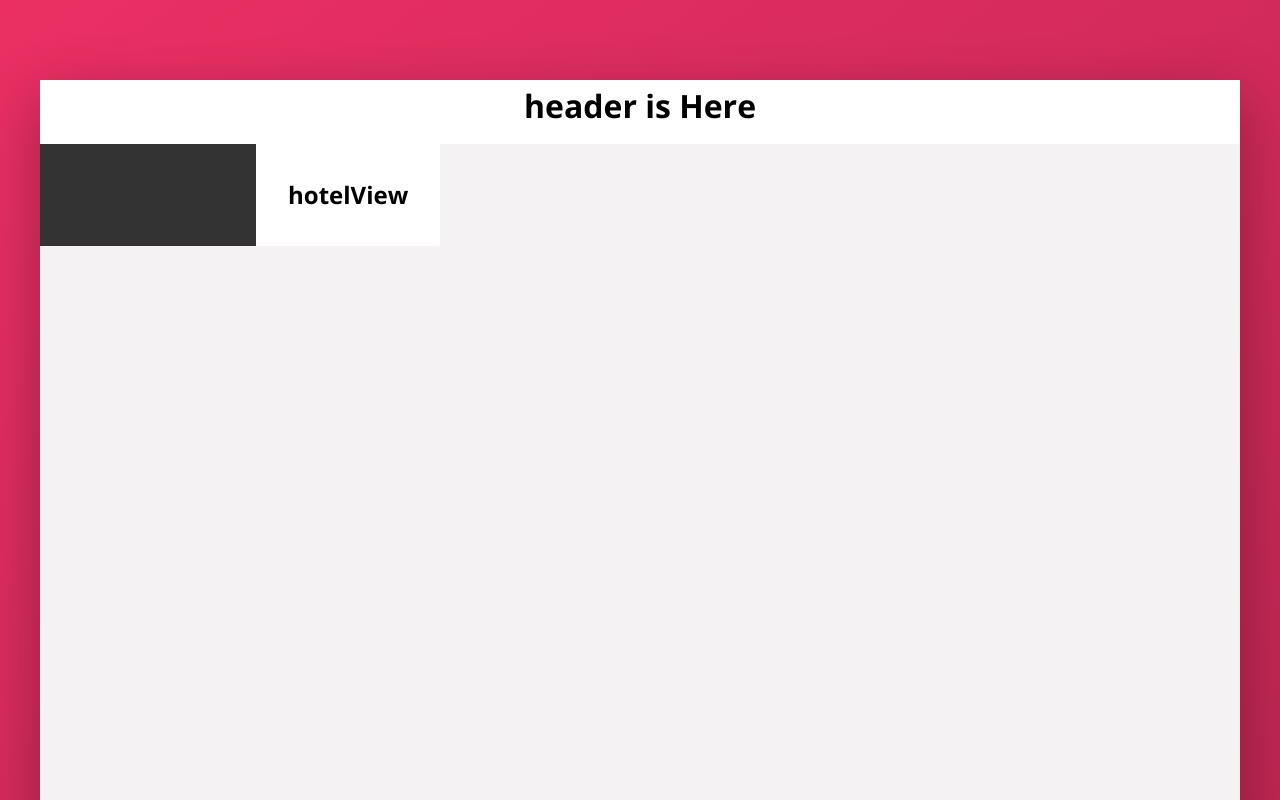
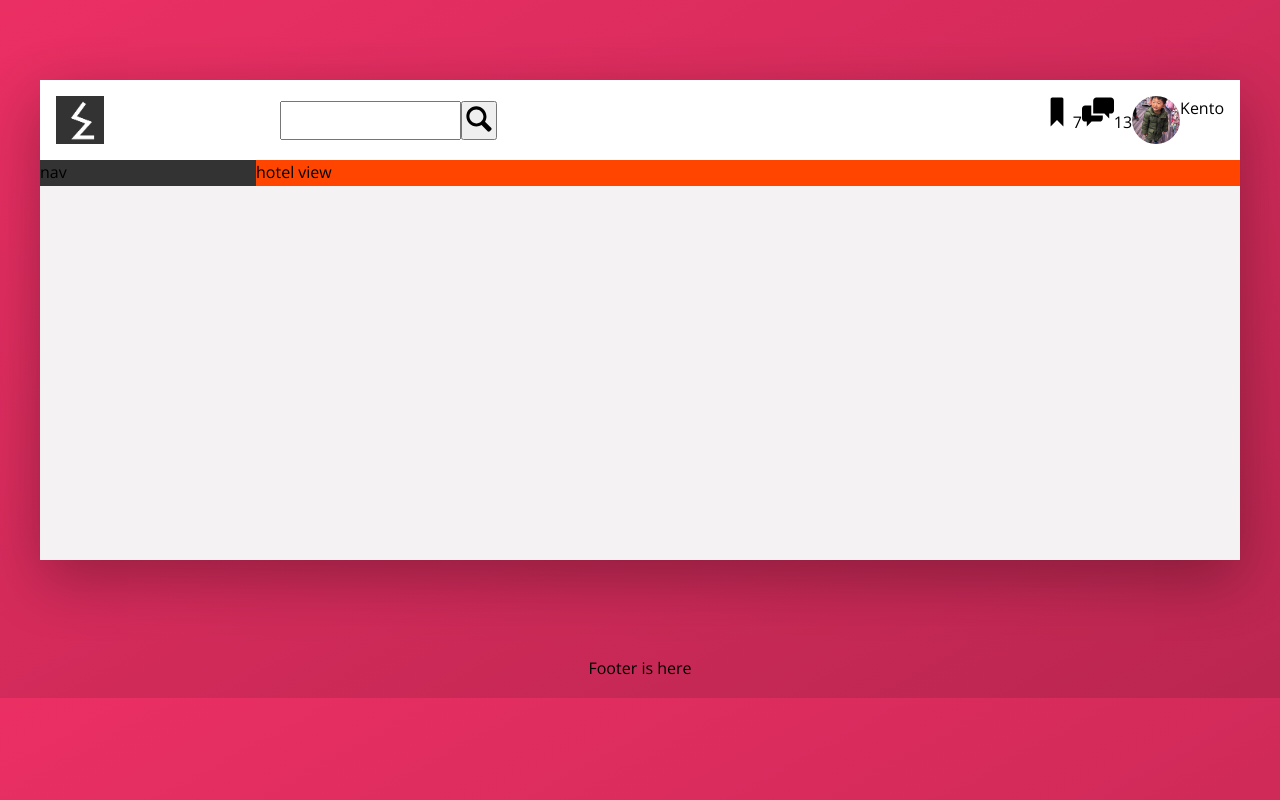
Before and after one commit to h15200/css-gatsby-tutorial-2, a Gatsby site: page / in a window 1280 px wide. Shown: the top 800 px of the page. Built offline with nearby package versions, Linux system fonts and the light colour scheme; Gatsby itself is replaced by a stand-in of ours.

Commit message:
start header

```diff
--- a/src/components/header.js
+++ /dev/null
@@ -1,15 +0,0 @@
-import React from "react"
-
-import headerStyles from "../styles/Modules/header.module.scss"
-
-const Header = () => {
-  return (
-    <header className={headerStyles.header}>
-      <div className={` ${headerStyles.u_center} `}>
-        <h1 className={`${headerStyles.headingPrimary} ${headerStyles.u_margin_bottom_big}`}>header is Here</h1>
-      </div>
-    </header>
-  )
-}
-
-export default Header
--- a/src/components/nav.js
+++ /dev/null
@@ -1,14 +0,0 @@
-import React from "react"
-import { Link } from "gatsby"
-
-import navStyles from "../styles/Modules/nav.module.scss"
-
-const Nav = () => {
-  return (
-    <nav className={navStyles.sidebar}>
-
-    </nav>
-  )
-}
-
-export default Nav
--- a/src/pages/index.js
+++ b/src/pages/index.js
@@ -1,31 +1,73 @@
 import React, { Fragment } from "react"
+import { graphql, useStaticQuery } from "gatsby"
+import Img from 'gatsby-image'
 
 import Head from "../components/helmetHead"
-import Header from "../components/header"
-import Nav from '../components/nav'
-import Footer from '../components/footer'
+import Footer from "../components/footer"
 
 // this connects main.scss to the gatsby app
 import indexStyles from "../styles/Modules/index.module.scss"
+import headerStyles from "../styles/Modules/header.module.scss"
+
+// svg sprite
+import searchSvg from '../images/SVG/magnifying-glass.svg'
+import bookmark from '../images/SVG/bookmark.svg'
+import chat from '../images/SVG/chat.svg'
 
 const IndexPage = () => {
+  const data = useStaticQuery(graphql`
+    query {
+      logo: file(relativePath: { eq: "logo.png" }) {
+        childImageSharp {
+          fluid (maxWidth: 100){
+            ...GatsbyImageSharpFluid
+          }
+        }
+      }
+      user: file(relativePath: { eq: "user.jpg"}) {
+        childImageSharp {
+          fluid (maxWidth:100) {
+            ...GatsbyImageSharpFluid
+          }
+        }
+      }
+    }
+  `)
   return (
     <Fragment>
       <Head title="Index" />
       <div className={indexStyles.container}>
-        <div className={indexStyles.flexMain}>
-          <Header />
-          <div className={indexStyles.content}>
-            <Nav />
-            <main className={indexStyles.hotelView}>
-              <div className={indexStyles.u_center}>
-                <h2>hotelView</h2>
-              </div>
-            </main>
+        <header className={` ${headerStyles.header} ${indexStyles.header}`}>
+          <div className={headerStyles.logoContainer}>
+            <Img fluid={data.logo.childImageSharp.fluid} alt="logo"/>
           </div>
+          <form action="#" className={headerStyles.search}>
+            <input type="text" className={headerStyles.search_input}/>
+            <button className={headerStyles.search_button}>
+              <img className={headerStyles.search_icon} src={searchSvg} alt="magnifying glass icon" />
+            </button>
+          </form>
+          <nav className={headerStyles.userNav}>
+            <div className={headerStyles.userNav_iconBox}>
+              <img className={headerStyles.userNav_icon} src={bookmark} alt="bookmark icon"/>
+              <span className={headerStyles.userNav_notification}>7</span>
+            </div>
+            <div className={headerStyles.userNav_iconBox}>
+              <img className={headerStyles.userNav_icon} src={chat} alt="chat icon"/>
+              <span className={headerStyles.userNav_notification}>13</span>
+            </div>
+            <div className={headerStyles.userNav_user}>
+              <Img className={headerStyles.userNav_userPhoto} fluid={data.user.childImageSharp.fluid} alt="profile pic" />
+              <span className={headerStyles.userNav_userName}>Kento</span>
+            </div>
+          </nav>
+        </header>
+        <div className={indexStyles.content}>
+          <nav className={indexStyles.sidebar}>nav</nav>
+          <main className={indexStyles.hotelView}>hotel view</main>
         </div>
-        <Footer />
       </div>
+      <Footer />
     </Fragment>
   )
 }
--- a/src/styles/Modules/header.module.scss
+++ b/src/styles/Modules/header.module.scss
@@ -1,12 +1,74 @@
 @import '../main.scss';
-// for header
 
 .header {
-  height: 4rem;
-  background-color: #fff;
-  border-bottom: $color-grey-light-2;
+  display: flex;
+  padding: 1rem;
+  justify-content: space-between;
+  align-items: center;
+}
 
-  .headingPrimary {
+/////////////////
+// LOGO
+  .logoContainer {
+    height: 3rem;
+    width: 3em;
+  }
+
+
+  /////////////////
+// SEARCH
+
+  .search {
+    display: flex;
+    flex: 0 0 50%;
+
+    &_input {
+
+    }
+
+    &_button {
+
+    }
+
+    &_icon {
+
+      height: 2rem;
+      width: 2rem;
+    }
+  }
+
+/////////////////
+// USER NAV
+
+  .userNav {
+    display: flex;
+    &_iconBox {
+
+    }
+
+    &_icon {
+      height: 2rem;
+      width: 2rem;
+    }
+
+    &_notification {
+
+
+    }
+
+    &_user {
+      display: flex;
+
+    }
+
+    &_userPhoto {
+      height: 3rem;
+      width: 3rem;
+      border-radius: 50%;
+    }
+
+    &_userName {
+
+    }
 
   }
-}
--- a/src/styles/Modules/index.module.scss
+++ b/src/styles/Modules/index.module.scss
@@ -6,21 +6,26 @@
   background-color: $color-grey-light-2;
   box-shadow: $shadow-dark;
 
-
-  display: flex;
-  flex-direction: column;
-  min-height: 100vh;
+  min-height: 30rem;
 }
 
-.flexMain {
-  flex-grow: 1;
+.header {
+
+  background-color: #fff;
+  border-bottom: $color-grey-light-2;
 }
 
 .content {
   display: flex;
 }
 
+.sidebar {
+  background-color: $color-grey-dark-1;
+  flex: 0 0 18%;
+}
 
 .hotelView {
   background-color: #fff;
+  background-color: orangered;
+  flex: 1;   // same as flex: 1 0 auto;
 }
--- a/src/styles/Modules/nav.module.scss
+++ /dev/null
@@ -1,10 +0,0 @@
-@import '../main.scss';
-
-.sidebar {
-
-  background-color: $color-grey-dark-1;
-  flex: 0 0 18%;
-
-
-
-}
--- a/src/styles/base/_base.scss
+++ b/src/styles/base/_base.scss
@@ -17,7 +17,3 @@ body {
   font-weight: 400;
   line-height: 1.6;
 }
-
-.hotelView {
-  padding: 2rem;
-}
```
Also changed, not shown: src/images/SVG/aircraft-take-off.svg (added), src/images/SVG/bookmark.svg (added), src/images/SVG/chat.svg (added), src/images/SVG/chevron-thin-right.svg (added), src/images/SVG/home.svg (added), src/images/SVG/key.svg (added), src/images/SVG/location-pin.svg (added), src/images/SVG/magnifying-glass.svg (added), src/images/SVG/map.svg (added), src/images/SVG/star.svg (added), src/images/logo.png (added), src/images/sprite.svg (added), src/images/user.jpg (added).
